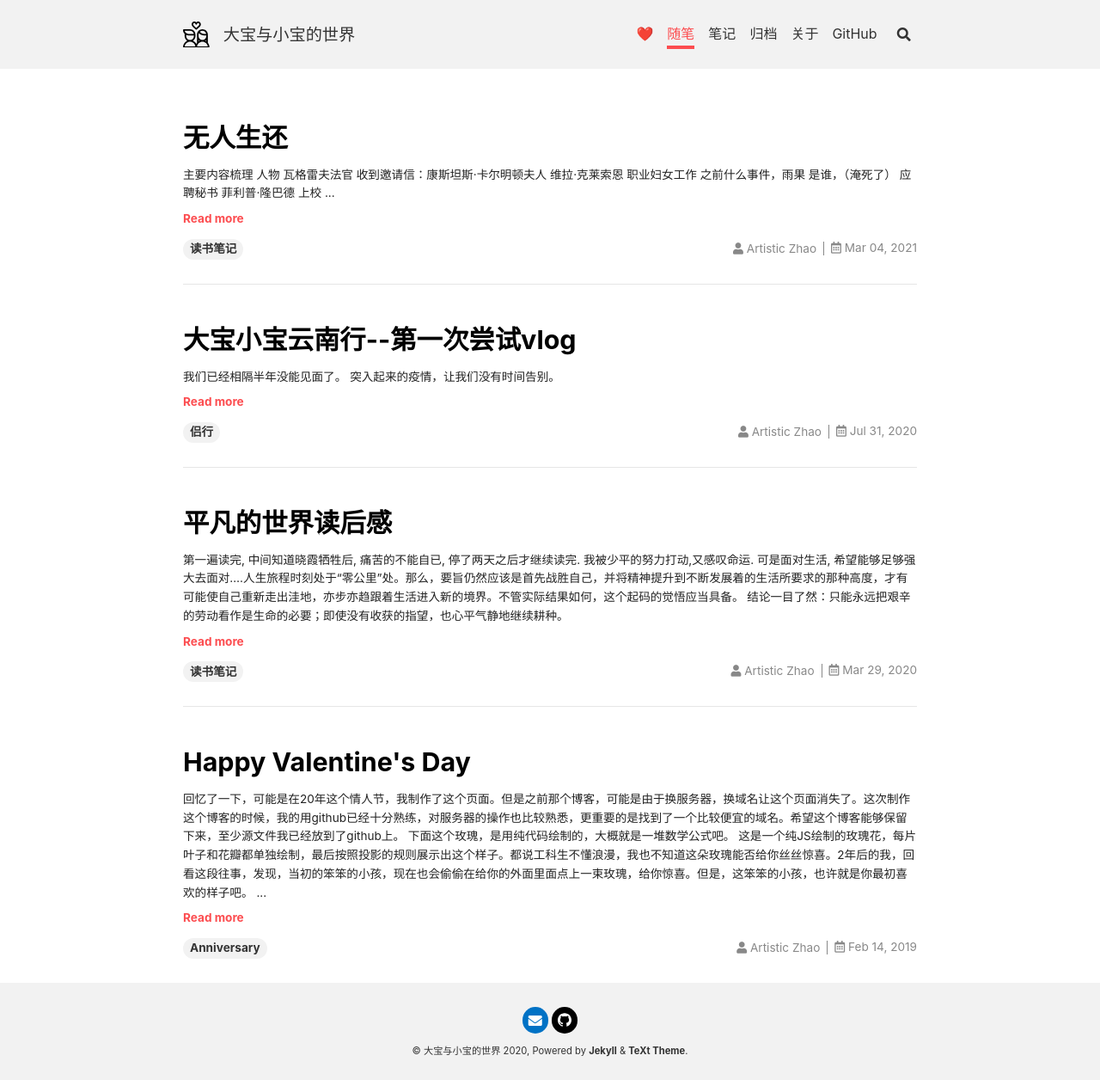
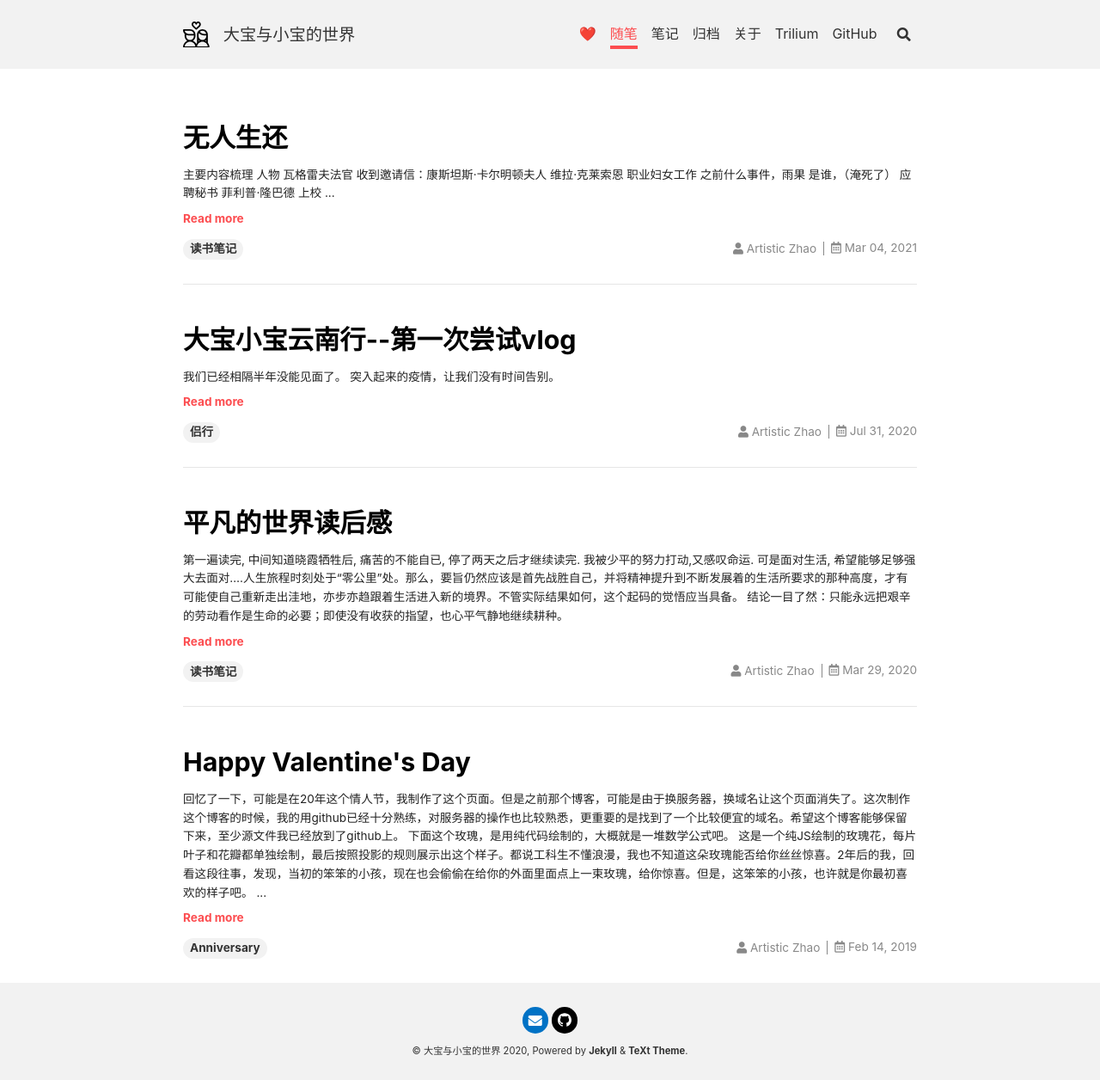
Before and after one commit to ArtisticZhao/Blognotes, a Jekyll site: the page built from index.html, in a window 1280 px wide. Shown: the whole page at 86% size. Built offline with Jekyll 4.4.1, drawn with Linux system fonts in a browser that asks for light colours; nearby versions of some CDN libraries; the list of posts is cut into pages by our own code.

Commit message:
add trilium note link to navigation file.

```diff
--- a/_data/navigation.yml
+++ b/_data/navigation.yml
@@ -1,6 +1,6 @@
 header:
-  - title:	❤️
-    url:	/cnt
+  - title:      ❤️
+    url:        /cnt
   - title:      随笔
     url:        /
   - title:      笔记
@@ -10,6 +10,8 @@ header:
     url:        /archive.html
   - title:      关于
     url:        /notes/overview/about
+  - title:      Trilium
+    url:        /lilac_trilium
   - title:      GitHub
     url:        https://github.com/ArtisticZhao
 
```
